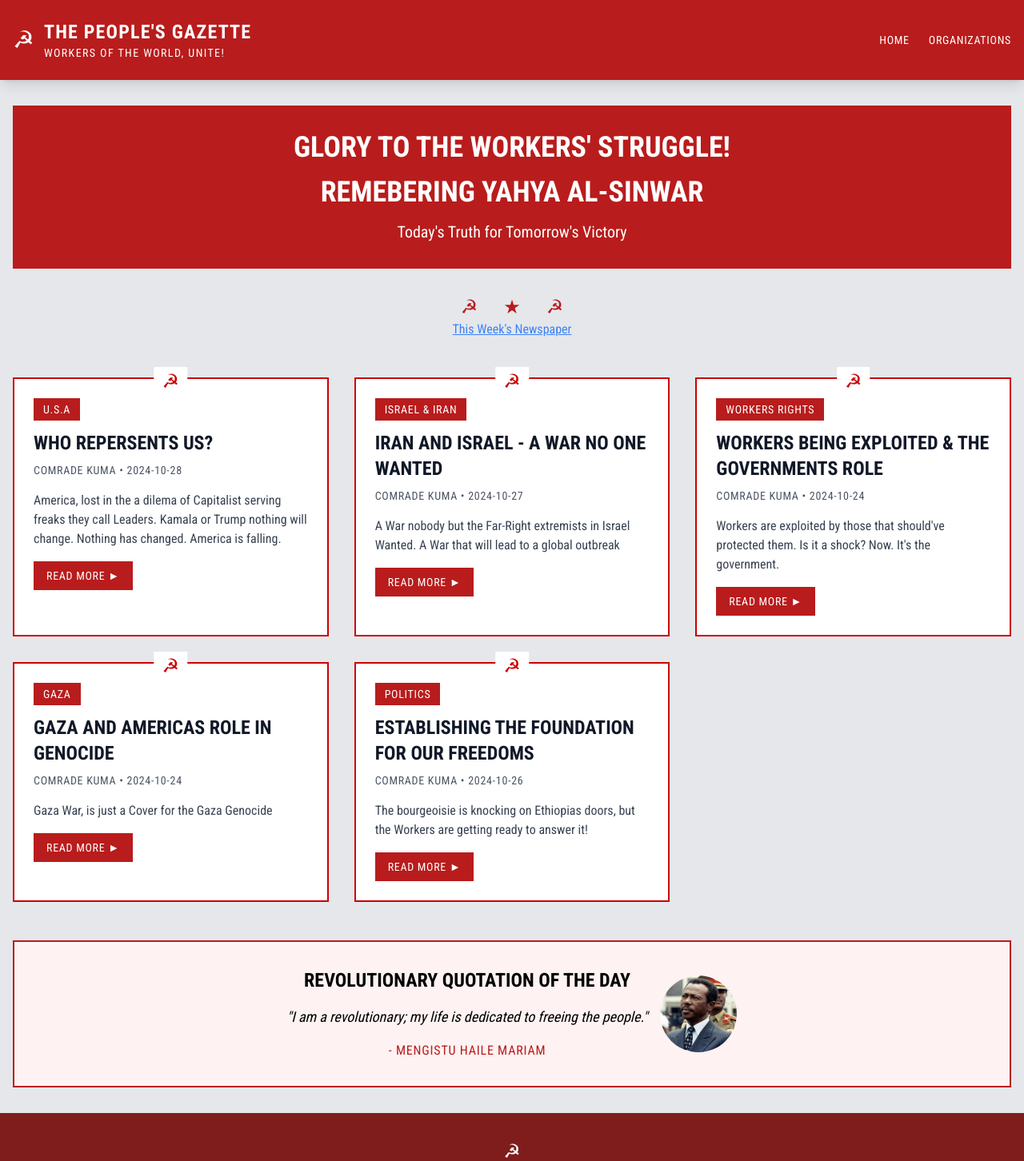
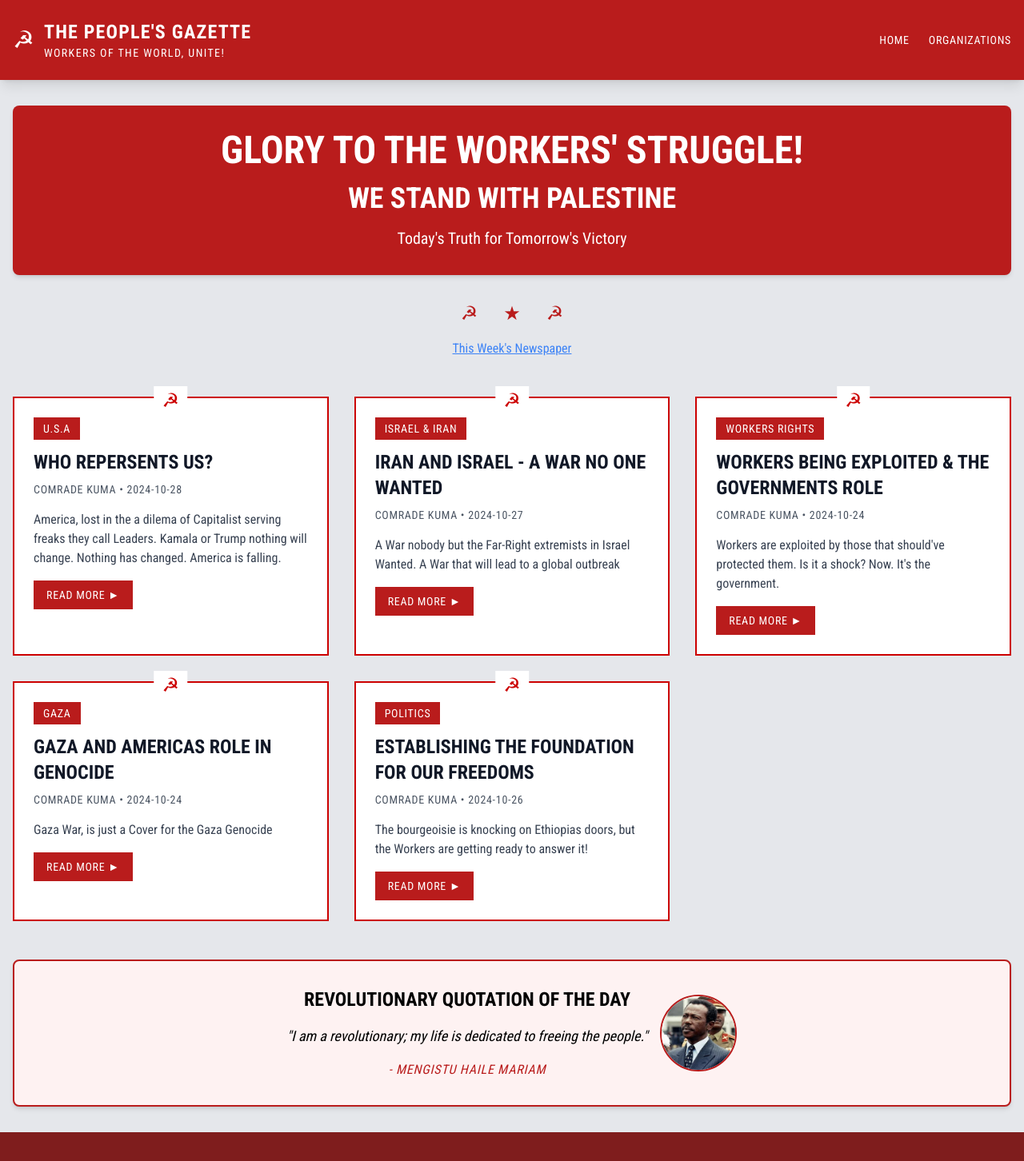
Before and after one commit to BillGStanford/PeoplesNews, a React (Vite) app: page / in a window 1280 px wide. Shown: the top 1452 px of the page at 80% size. Built offline with nearby package versions, Linux system fonts and the light colour scheme; the HTML template or start-up script is replaced by a standard one.

Commit message:
Update HomePage.jsx

```diff
--- a/src/pages/HomePage.jsx
+++ b/src/pages/HomePage.jsx
@@ -5,52 +5,55 @@ import { articles } from '../data/articles';
 const HomePage = () => {
   return (
     <div className="container mx-auto px-4 py-8">
-      <div className="text-center mb-12">
-        <div className="bg-red-700 text-white py-8 px-4 mb-8">
+      <header className="text-center mb-12">
+        <div className="bg-red-700 text-white py-8 px-4 mb-8 rounded-lg shadow-md">
+          <h1 className="text-4xl md:text-5xl font-bold uppercase mb-4">
+            Glory to the Workers' Struggle!
+          </h1>
           <h2 className="text-3xl md:text-4xl font-bold uppercase mb-4">
-            GLORY TO THE WORKERS' STRUGGLE!
-          </h2>
-          <h2 className="text-3xl md:text-4xl font-bold uppercase mb-4">
-            Remebering Yahya Al-Sinwar
+            We Stand with Palestine
           </h2>
           <p className="text-xl">Today's Truth for Tomorrow's Victory</p>
         </div>
 
-        <div className="flex justify-center space-x-8 text-red-700 text-2xl">
-          <span>☭</span>
-          <span>★</span>
-          <span>☭</span>
+        <div className="flex justify-center space-x-8 text-red-700 text-2xl mb-4">
+          <span role="img" aria-label="Hammer and Sickle">☭</span>
+          <span role="img" aria-label="Star">★</span>
+          <span role="img" aria-label="Hammer and Sickle">☭</span>
         </div>
 
-        <a href="/WEEK-1-PEOPLES-GAZETTE.pdf" target="_blank" className="mt-4 text-blue-500 underline">
-  This Week's Newspaper
-</a>
+        <a
+          href="/WEEK-1-PEOPLES-GAZETTE.pdf"
+          target="_blank"
+          rel="noopener noreferrer"
+          className="mt-4 text-blue-500 underline"
+        >
+          This Week's Newspaper
+        </a>
+      </header>
 
-
-      </div>
-
-      <div className="grid grid-cols-1 md:grid-cols-2 lg:grid-cols-3 gap-8">
+      <main className="grid grid-cols-1 md:grid-cols-2 lg:grid-cols-3 gap-8">
         {articles.map(article => (
           <ArticleCard key={article.id} article={article} />
         ))}
-      </div>
+      </main>
 
-      <div className="mt-12 text-center">
-        <div className="bg-red-50 border-2 border-red-700 p-8 flex items-center justify-center">
+      <aside className="mt-12 text-center">
+        <div className="bg-red-50 border-2 border-red-700 p-8 flex items-center justify-center rounded-lg shadow-md">
           <div className="flex flex-col items-center text-center mr-4">
-            <h3 className="text-2xl font-bold uppercase mb-4">REVOLUTIONARY QUOTATION OF THE DAY</h3>
-            <p className="text-lg italic mb-4">
+            <h3 className="text-2xl font-bold uppercase mb-4">Revolutionary Quotation of the Day</h3>
+            <blockquote className="text-lg italic mb-4">
               "I am a revolutionary; my life is dedicated to freeing the people."
-            </p>
-            <p className="text-red-700 uppercase tracking-wider">- Mengistu Haile Mariam</p>
+            </blockquote>
+            <cite className="text-red-700 uppercase tracking-wider">- Mengistu Haile Mariam</cite>
           </div>
           <img
             src="/Mariam_Mengistu.jpg"
-            alt="Description of image"
-            className="w-24 h-24 rounded-full"
+            alt="Mengistu Haile Mariam"
+            className="w-24 h-24 rounded-full border-2 border-red-700"
           />
         </div>
-      </div>
+      </aside>
     </div>
   );
 };
```
